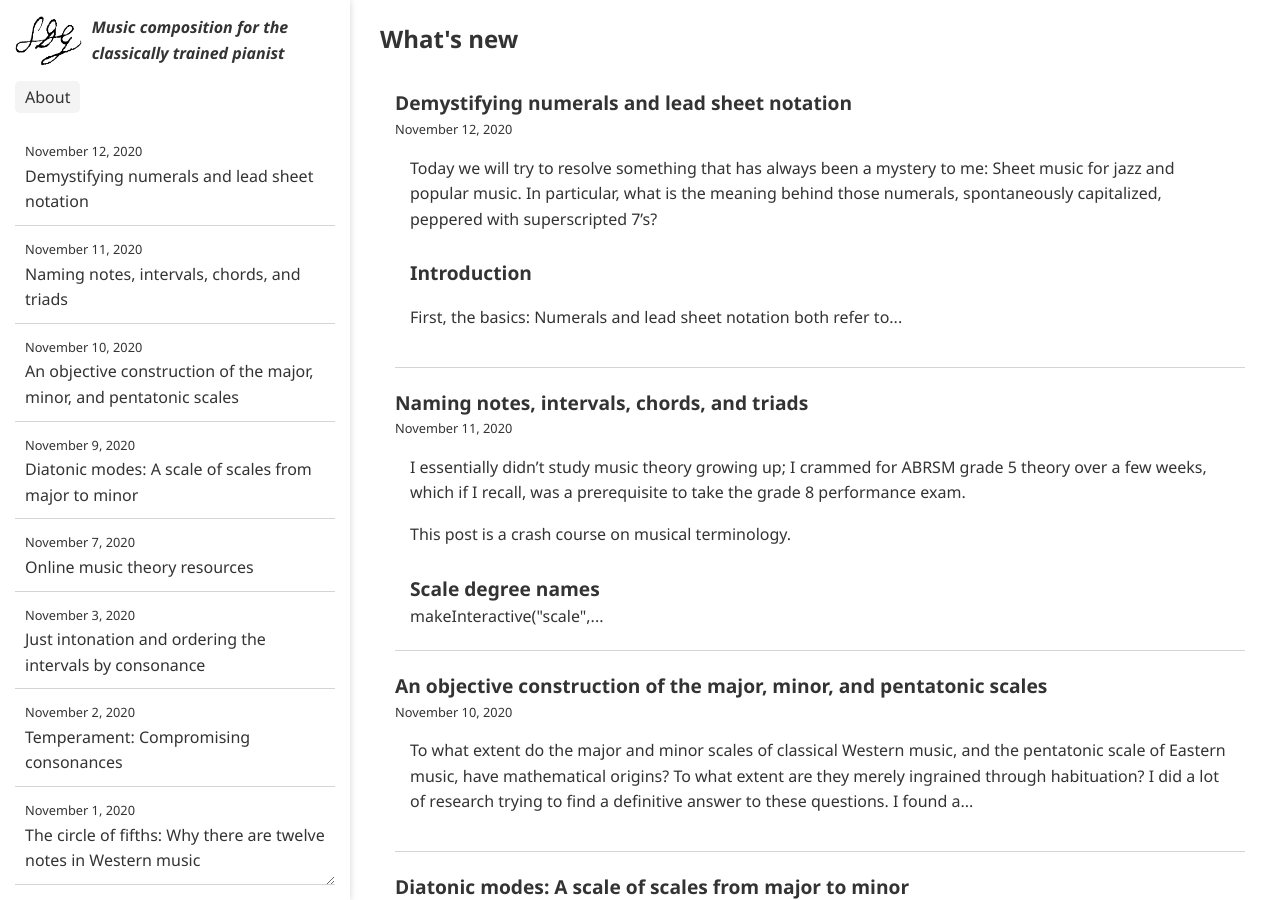
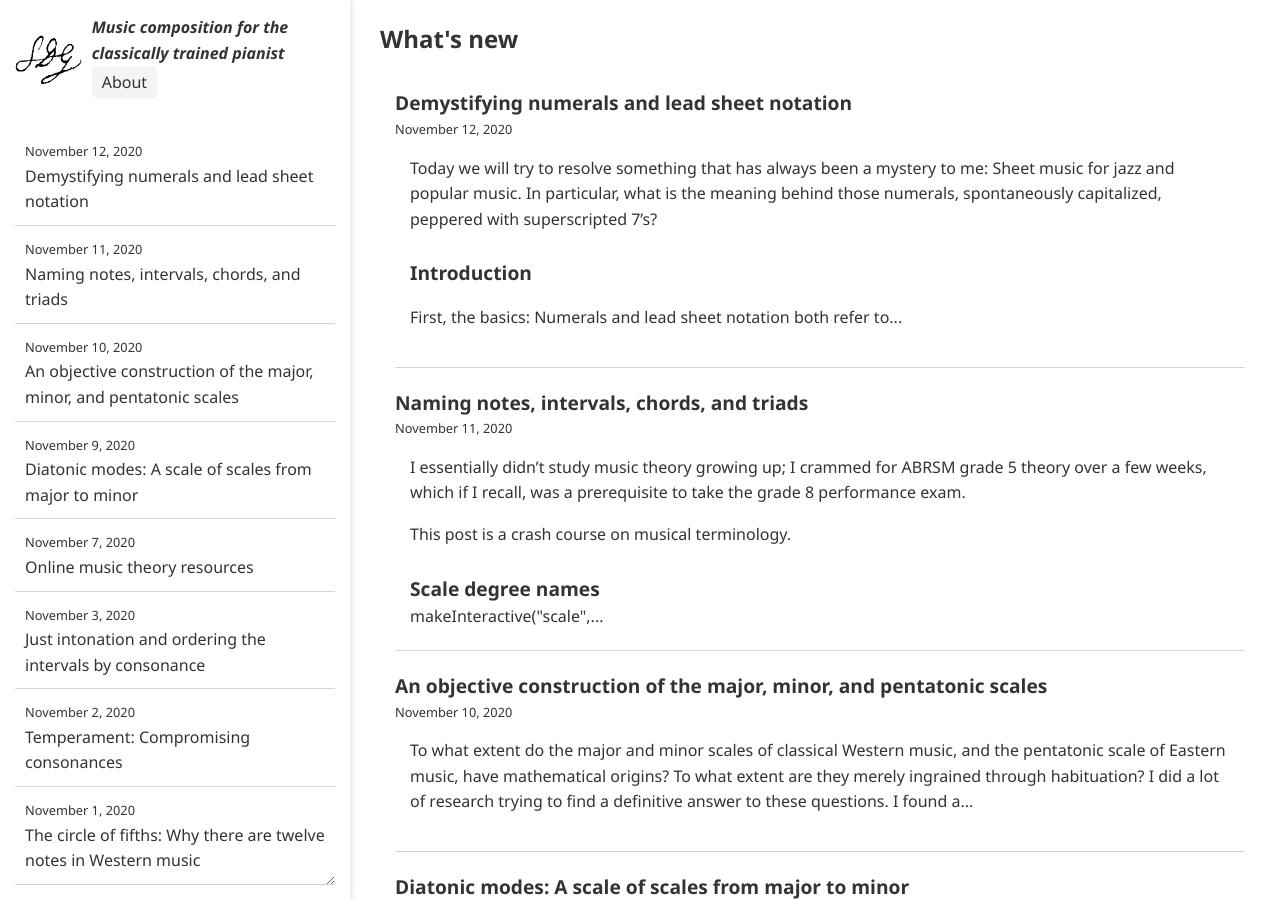
Before and after one commit to ansyblenetwork/sdg, a Jekyll site: the page built from index.html, in a window 1280 px wide and 900 px high. Built offline with Jekyll 4.4.1, drawn with Linux system fonts in a browser that asks for light colours.

Commit message:
Update page.html

```diff
--- a/_layouts/page.html
+++ b/_layouts/page.html
@@ -155,9 +155,9 @@ function D(string) { return document.getElementById(string);}
 	<div id="outersidebar" class="outersidebar">
 	<div class="sidebar">
 	<div class="rpanel" style="flex-grow: 1; position:relative; min-width:250px;" id="accountPanel" tabIndex="-1" onfocus="D('postlist').focus();">
-		<a href="{{ "" | absolute_url }}"><div style="display:flex; align-items:center; margin-bottom:15px"><img src="{{ "sdg-transparent.png" | relative_url }}" alt="Soli Deo gloria" style="flex-shrink:0; max-height:50px; padding-right:10px"><span style="font-style:italic; font-weight:bold">Music composition for the classically trained pianist</span></div></a>
+		<div style="display:flex; align-items:center; margin-bottom:15px"><a href="{{ "" | absolute_url }}"><img src="{{ "sdg-transparent.png" | relative_url }}" alt="Soli Deo gloria" style="flex-shrink:0; max-height:50px; padding-right:10px"></a><span style="font-style:italic; font-weight:bold">Music composition for the classically trained pianist
+		<div style="margin-bottom:15px"><button><a href="{{ site.posts.last.url | relative_url }}">About</a></button></div></span></div>
 
-		<div style="margin-bottom:15px"><button><a href="{{ site.posts.last.url | relative_url }}">About</a></button></div>
 		<ul id="postlist" style="overflow:auto;">
 			{% for post in site.posts %}
 				{% if page.title == post.title %}
```
